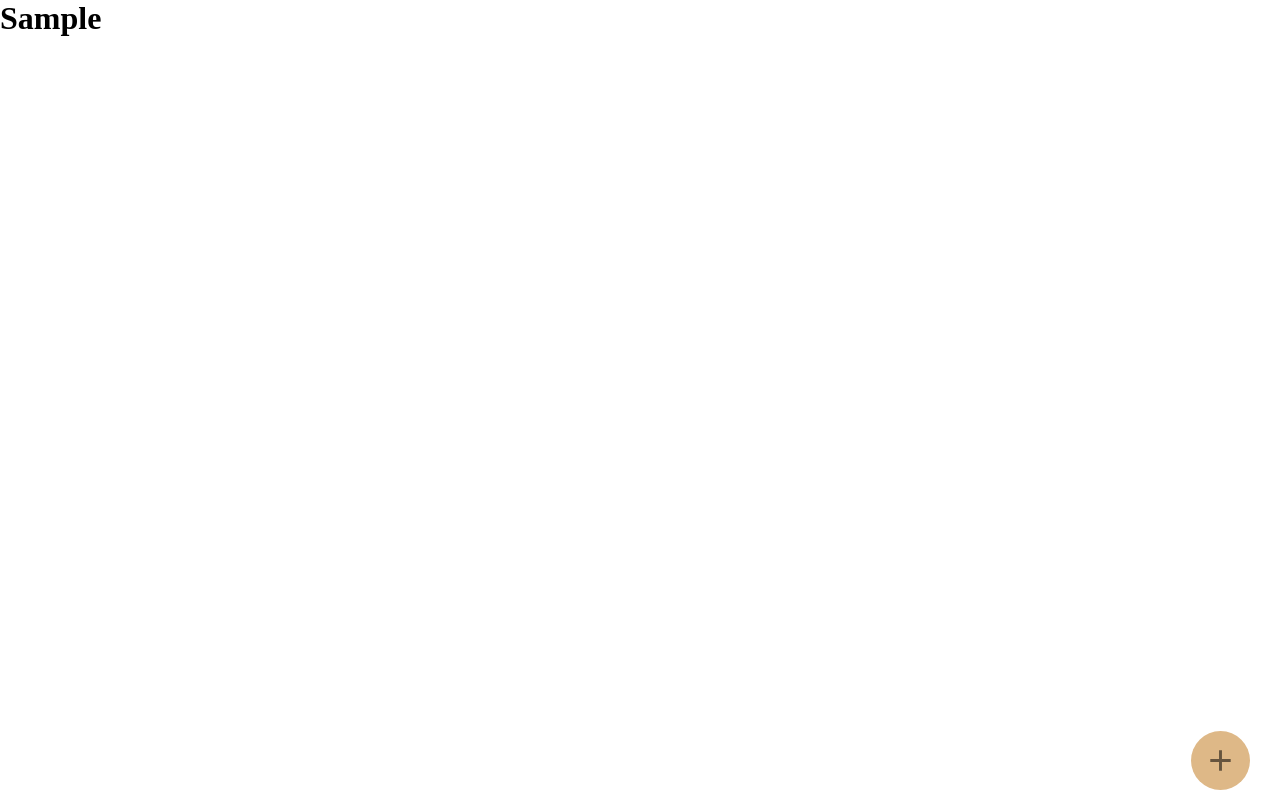
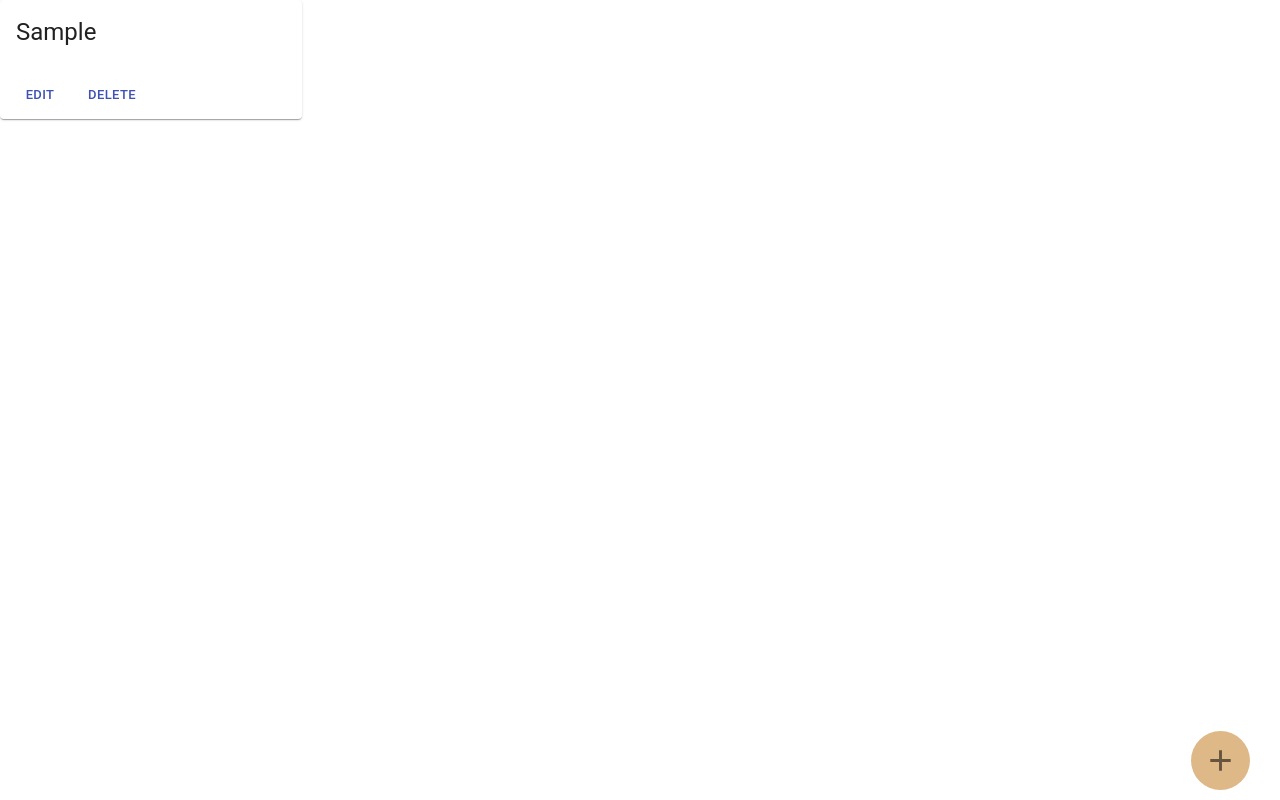
Before and after one commit to Abhishek-Shukla-github/Speaker, a React (Create React App) app: page / in a window 1280 px wide. Both pictures are taken after typing "Sample", "Sample" into the empty fields and a click on the button "ADD WIDGET". Built offline with nearby package versions, Linux system fonts and the light colour scheme.

Commit message:
Remove redundant imports

```diff
--- a/src/App.js
+++ b/src/App.js
@@ -1,4 +1,3 @@
-import { Card } from '@material-ui/core';
 import React,{useState,useEffect} from 'react';
 import ButtonForm from './components/ButtonForm/ButtonForm';
 import Cards from './components/Cards/Cards';
--- a/src/components/ButtonForm/ButtonForm.js
+++ b/src/components/ButtonForm/ButtonForm.js
@@ -1,17 +1,15 @@
 import React, { useState,useEffect } from "react";
-import {Button,IconButton} from "@material-ui/core";
-import DeleteIcon from '@material-ui/icons/Delete';
+import {IconButton} from "@material-ui/core";
 import AddIcon from '@material-ui/icons/Add';
 import CloseIcon from '@material-ui/icons/Close';
 import "./ButtonForm.css";
 import Form from "../Form/Form";
-import Cards from "../Cards/Cards";
 
 const ButtonForm=({cards,setCard})=>{
     const [form,setForm]=useState(false);
     useEffect(()=>{
         setForm(!form);
-    },[cards])
+    },[cards,setCard])
     return (
         <div className="parentDiv">
             <div>
--- /dev/null
+++ b/src/components/CardComponent/CardComponent.js
@@ -0,0 +1,34 @@
+import React from 'react';
+import Card from '@material-ui/core/Card';
+import CardActionArea from '@material-ui/core/CardActionArea';
+import CardActions from '@material-ui/core/CardActions';
+import CardContent from '@material-ui/core/CardContent';
+import CardMedia from '@material-ui/core/CardMedia';
+import Button from '@material-ui/core/Button';
+import Typography from '@material-ui/core/Typography';
+
+export default function CardComponent({caption,image,key}) {
+    return (
+        <Card key={caption} >
+            <CardActionArea>
+            <CardMedia className="cardMedia"
+                image={image || "https://softsmart.co.za/wp-content/uploads/2018/06/image-not-found-1038x576.jpg"}
+                title={caption}
+            />
+            </CardActionArea>
+            <CardContent>
+          <Typography gutterBottom variant="h5" component="h2">
+            {caption}
+          </Typography>
+        </CardContent>
+        <CardActions>
+        <Button size="small" color="primary">
+          Edit
+        </Button>
+        <Button size="small" color="primary">
+          Delete
+        </Button>
+      </CardActions>
+        </Card>
+    )
+}
--- /dev/null
+++ b/src/components/CardComponent/styles.css
@@ -0,0 +1,5 @@
+.cardMedia {
+  min-height: 300px !important;
+  width: 300px !important;
+  background-color: red !important;
+}
--- a/src/components/Cards/Cards.js
+++ b/src/components/Cards/Cards.js
@@ -1,15 +1,18 @@
 import React from 'react'
+import CardComponent from '../CardComponent/CardComponent';
+import Grid from '@material-ui/core/Grid';
+
 
 export default function Cards({cards}) {
     console.log("Cards")
     console.log(cards);
     return (
-        <div>
+        <Grid container spacing={3}>
             {cards.map((card)=>{
-                return <div>
-                    <h1>{card.caption}</h1>
-                </div>
+            return <Grid item lg={3} mg={4} sm={6} cs={12}>
+                    <CardComponent image={card.image} caption={card.caption}/>
+                </Grid>
             })}
-        </div>
+        </Grid>
     )
 }
--- a/src/components/Form/Form.js
+++ b/src/components/Form/Form.js
@@ -10,7 +10,6 @@ import { makeStyles } from '@material-ui/core/styles';
 import Container from '@material-ui/core/Container';
 import AddToPhotosIcon from '@material-ui/icons/AddToPhotos';
 import useInput from "../../hooks/useInput";
-import Card from "../Cards/Cards";
 
 function Copyright() {
   return (
--- a/src/hooks/useInput.js
+++ b/src/hooks/useInput.js
@@ -1,4 +1,4 @@
-import React,{useState} from 'react';
+import {useState} from 'react';
 
 export default function useInput(initalVal) {
     const [value,setValue]=useState(initalVal);
```
Also changed, not shown: 1 other file (tests, documents, lock files or other folders).
